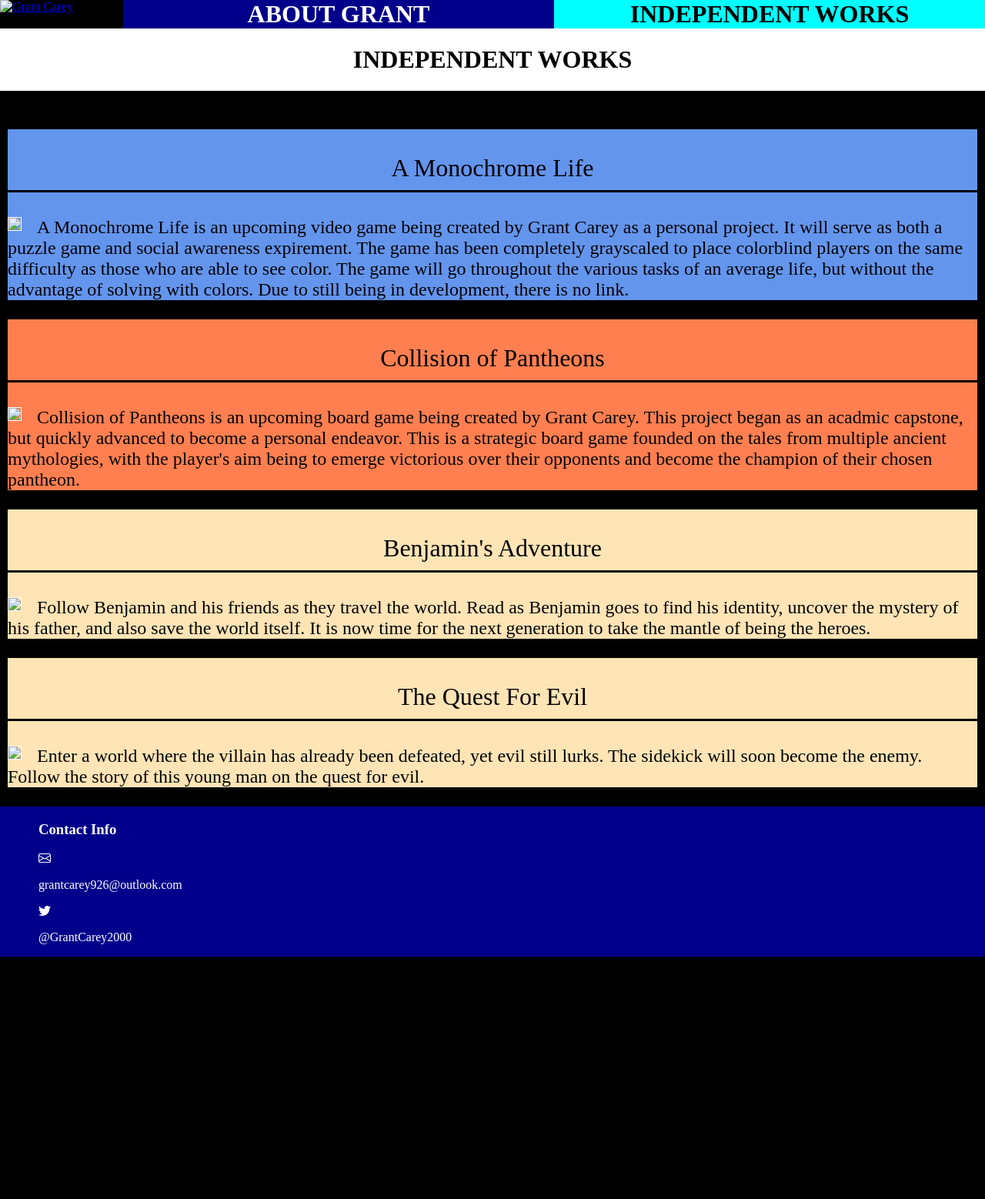
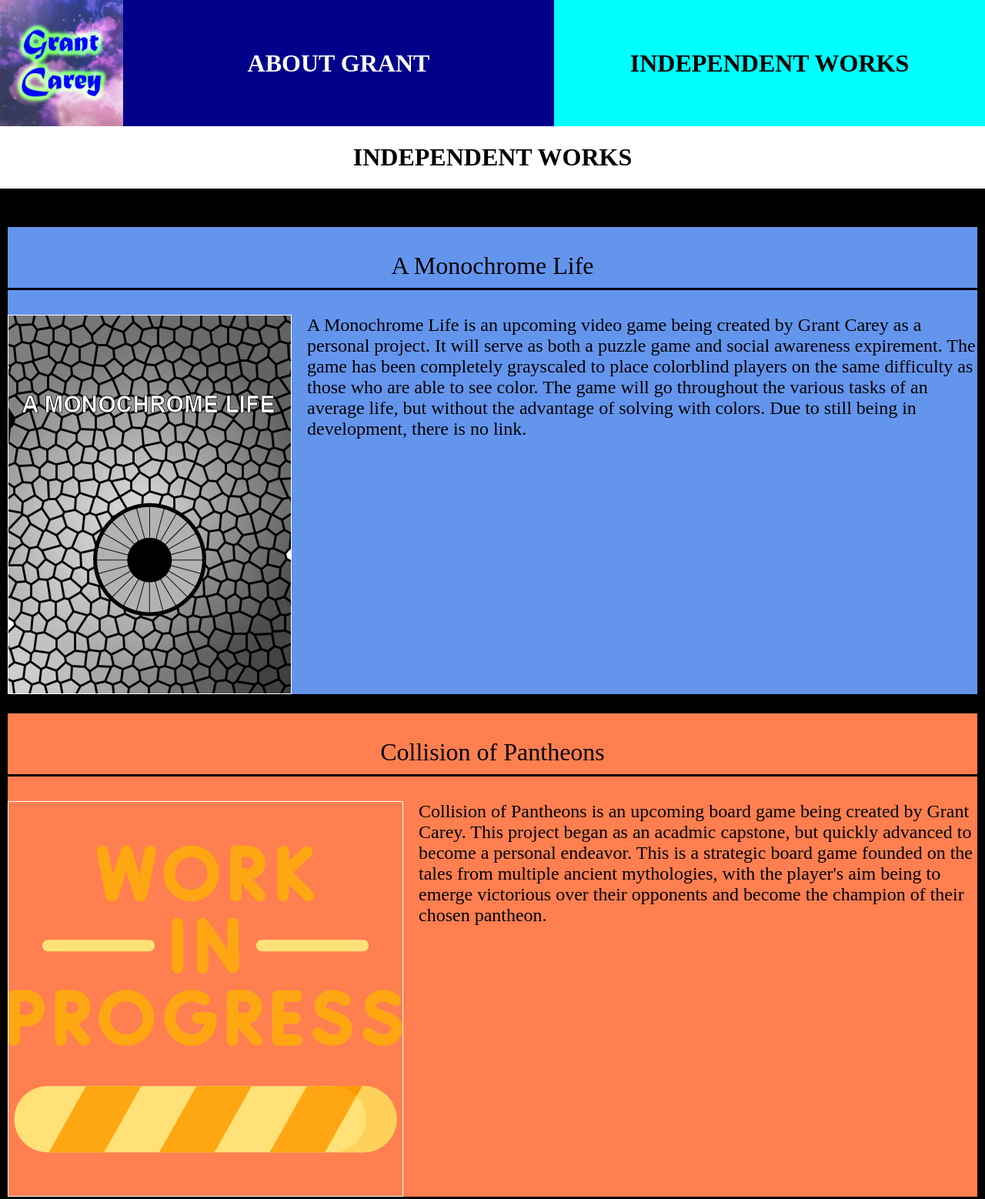
Before and after one commit to GrantCareyISU/CTK_Portfolio, a plain HTML site: page independent.html in a window 1280 px wide. Shown: the top 1558 px of the page at 77% size. Before the commit the page ends 1243 px from the top, so only its background shows below. Drawn offline with nearby package versions, Linux system fonts and the light colour scheme.

Commit message:
Update independent.html

```diff
--- a/independent.html
+++ b/independent.html
@@ -9,7 +9,7 @@
   <body>
     <header>
       <div class="logo">
-        <a href="index.html"><img src="images/IconLogo.png" alt="Grant Carey"></a>
+        <a href="index.html"><img src="IconLogo.png" alt="Grant Carey"></a>
       </div>
       <nav>
         <ul>
@@ -26,7 +26,7 @@
       <div class="items" id="videoGame">
         <p class="itemTitle">A Monochrome Life</p>
         <div class="customItem">
-          <img src="images/MonochromeLife.png">
+          <img src="MonochromeLife.png">
           <p>A Monochrome Life is an upcoming video game being created by Grant Carey as a personal project. It will serve as both
             a puzzle game and social awareness expirement. The game has been completely grayscaled to place colorblind players on
             the same difficulty as those who are able to see color. The game will go throughout the various tasks of an average
@@ -36,7 +36,7 @@
       <div class="items" id="boardGame">
         <p class="itemTitle">Collision of Pantheons</p>
         <div class="customItem">
-          <img src="images/WIP.png">
+          <img src="WIP.png">
           <p>Collision of Pantheons is an upcoming board game being created by Grant Carey. This project began as an acadmic
             capstone, but quickly advanced to become a personal endeavor. This is a strategic board game founded on the tales
             from multiple ancient mythologies, with the player's aim being to emerge victorious over their opponents and
@@ -48,7 +48,7 @@
         <p class="itemTitle">Benjamin's Adventure</p>
         <div class="customItem">
           <a href="https://www.amazon.com/Benjamins-Adventure-Grant-Carey/dp/1793213119/ref=tmm_pap_swatch_0?_encoding=UTF8&qid=&sr=">
-            <img src="images/BenjaminsAdventure.jpg">
+            <img src="BenjaminsAdventure.jpg">
           </a>
           <p>Follow Benjamin and his friends as they travel the world. Read as
             Benjamin goes to find his identity, uncover the mystery of his father,
@@ -60,7 +60,7 @@
         <p class="itemTitle">The Quest For Evil</p>
         <div class="customItem">
           <a href="https://www.amazon.com/Quest-Evil-Grant-Carey/dp/1724240943/ref=tmm_pap_swatch_0?_encoding=UTF8&qid=&sr=">
-            <img src="images/QuestForEvil.jpg">
+            <img src="QuestForEvil.jpg">
           </a>
           <p>Enter a world where the villain has already been defeated, yet evil
             still lurks. The sidekick will soon become the enemy. Follow the story
```
